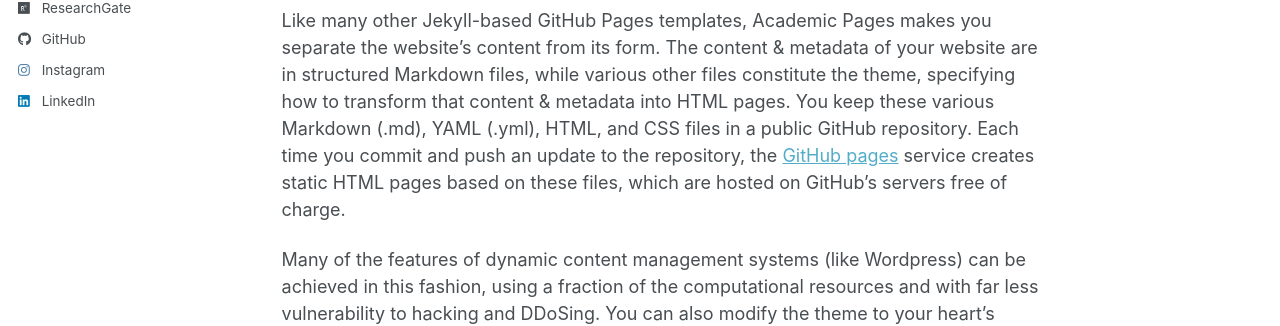
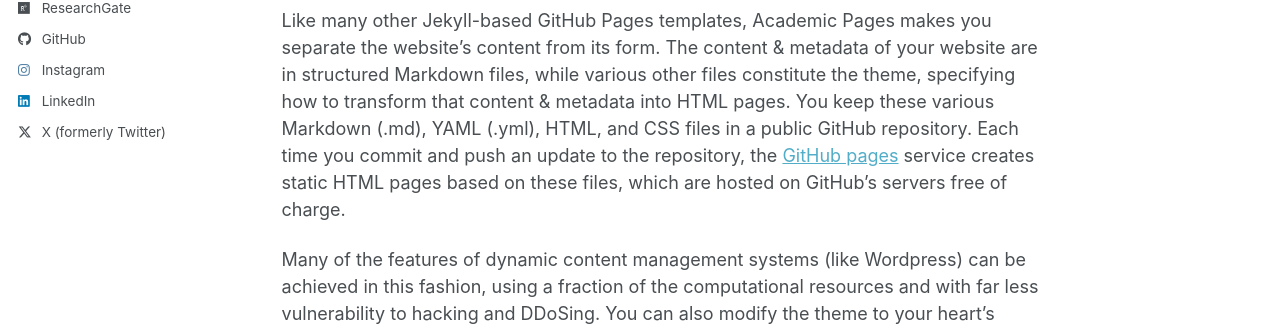
Before and after one commit to v-a-weber/v-a-weber.github.io, a Jekyll site: the page built from _pages/about.md, in a window 1280 px wide. Shown: the part 529-855 px from the top of the page. Built offline with Jekyll 4.4.1, drawn with Linux system fonts in a browser that asks for light colours; some web fonts are replaced; a script bundle is joined from its source files by our own code; library files that are not in the unit come from our copies; some of the changed lines change nothing that is shown.

Commit message:
Update _config.yml

```diff
--- a/_config.yml
+++ b/_config.yml
@@ -62,7 +62,7 @@
   medium           : # URL
   telegram         : # URL
   tumblr           : # Username
-  twitter          : # Username for X / Twitter
+  twitter          : "https://x.com/V_A_Weber"
   vine             : # Username
   weibo            : # Username
   wikipedia        : # Username
```
